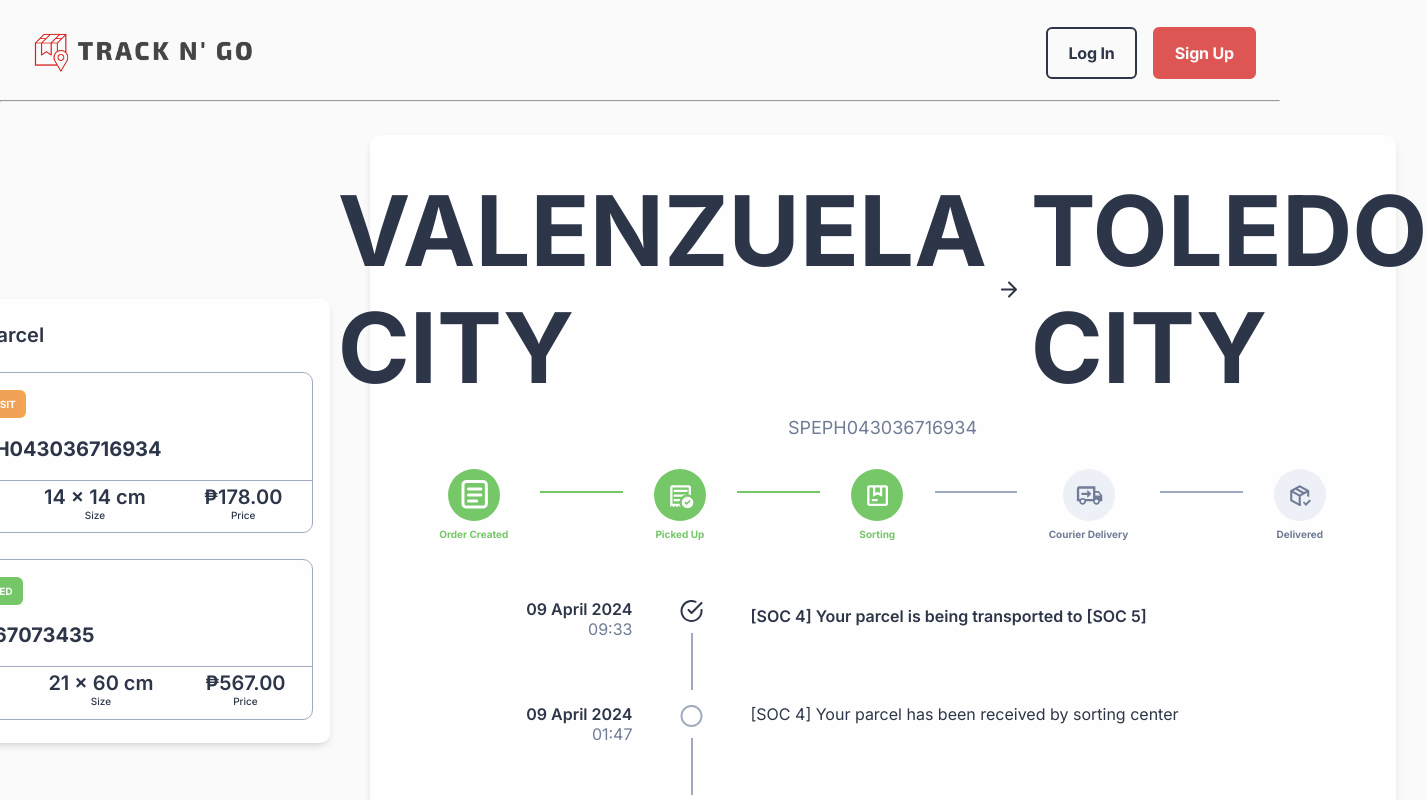
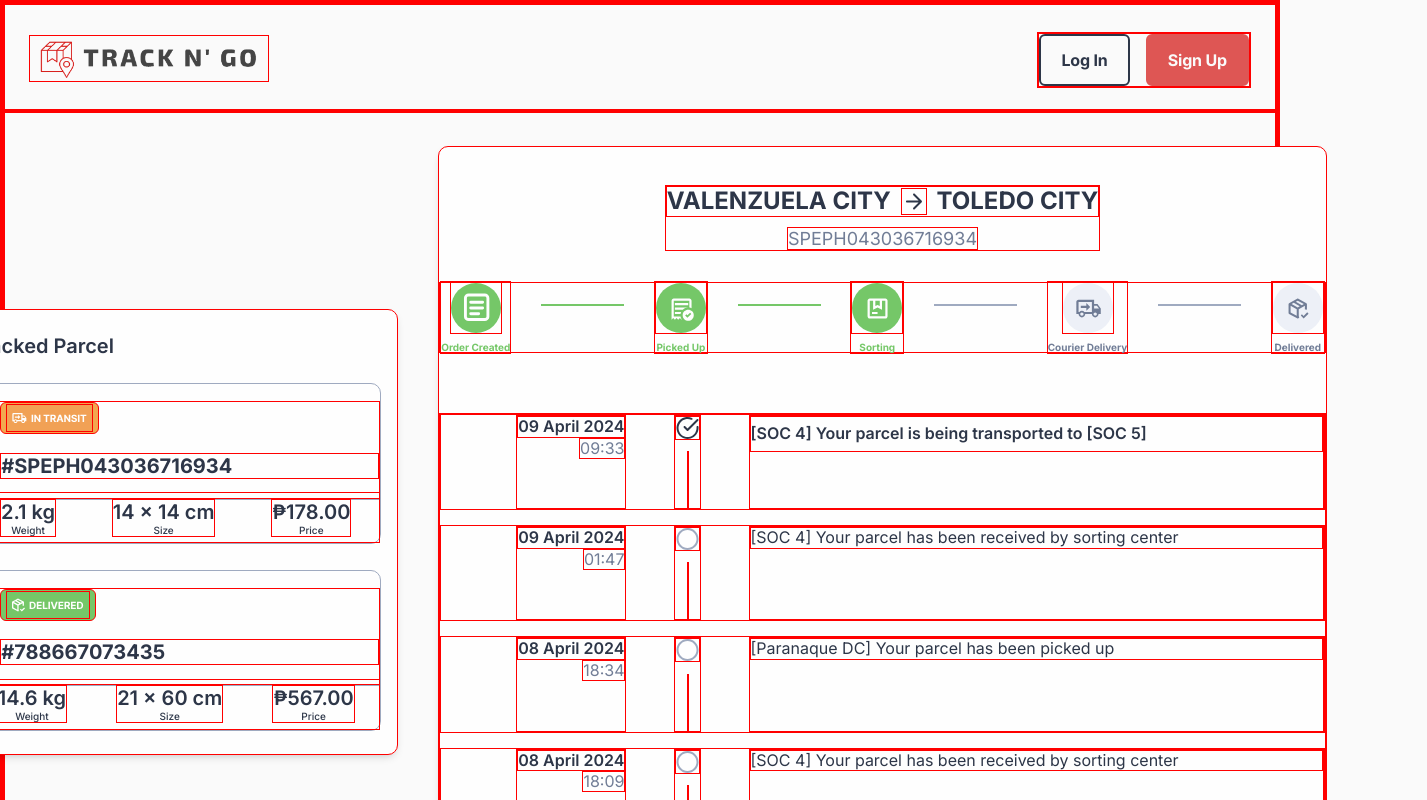
Before and after one commit to Hitagi7/Track-N-Go, a React (Vite) app: page /parceltrackerpage in a window 1280 px wide. Shown: the top 800 px of the page, 1427 px wide, since content can reach past the window. Built offline with nearby package versions, Linux system fonts and the light colour scheme.

Commit message:
fix: parcel tracker title in ParcelTrackerBody

```diff
--- a/src/App.css
+++ b/src/App.css
@@ -24,11 +24,6 @@ p {
   line-height: 33.88px;
 }
 
-<<<<<<< Updated upstream
-
-=======
-
->>>>>>> Stashed changes
-  /* * {
+* {
     border: 1px solid red;
-  } */
+}
--- a/src/components/parceltracker/ParcelTrackerBody.css
+++ b/src/components/parceltracker/ParcelTrackerBody.css
@@ -23,6 +23,8 @@
     align-items: center;
     justify-content: center;
     gap: 0.62rem;
+    font-size: 1.5rem;
+    font-weight: 700;
 }
 
 .refNumber {
--- a/src/components/parceltracker/ParcelTrackerBody.jsx
+++ b/src/components/parceltracker/ParcelTrackerBody.jsx
@@ -7,9 +7,9 @@ function ParcelTrackerBody() {
       {/* FRAME 1 */}
       <div className="frame1">
         <div className="city">
-          <p className="font-24 font-bold">VALENZUELA CITY</p>
+          <p >VALENZUELA CITY</p>
           <img src="/src/assets/icons/icon-arrow-right.svg" alt="Arrow" />
-          <p className="font-24 font-bold">TOLEDO CITY</p>
+          <p >TOLEDO CITY</p>
         </div>
         <div className="refNumber">SPEPH043036716934</div>
       </div>
```
